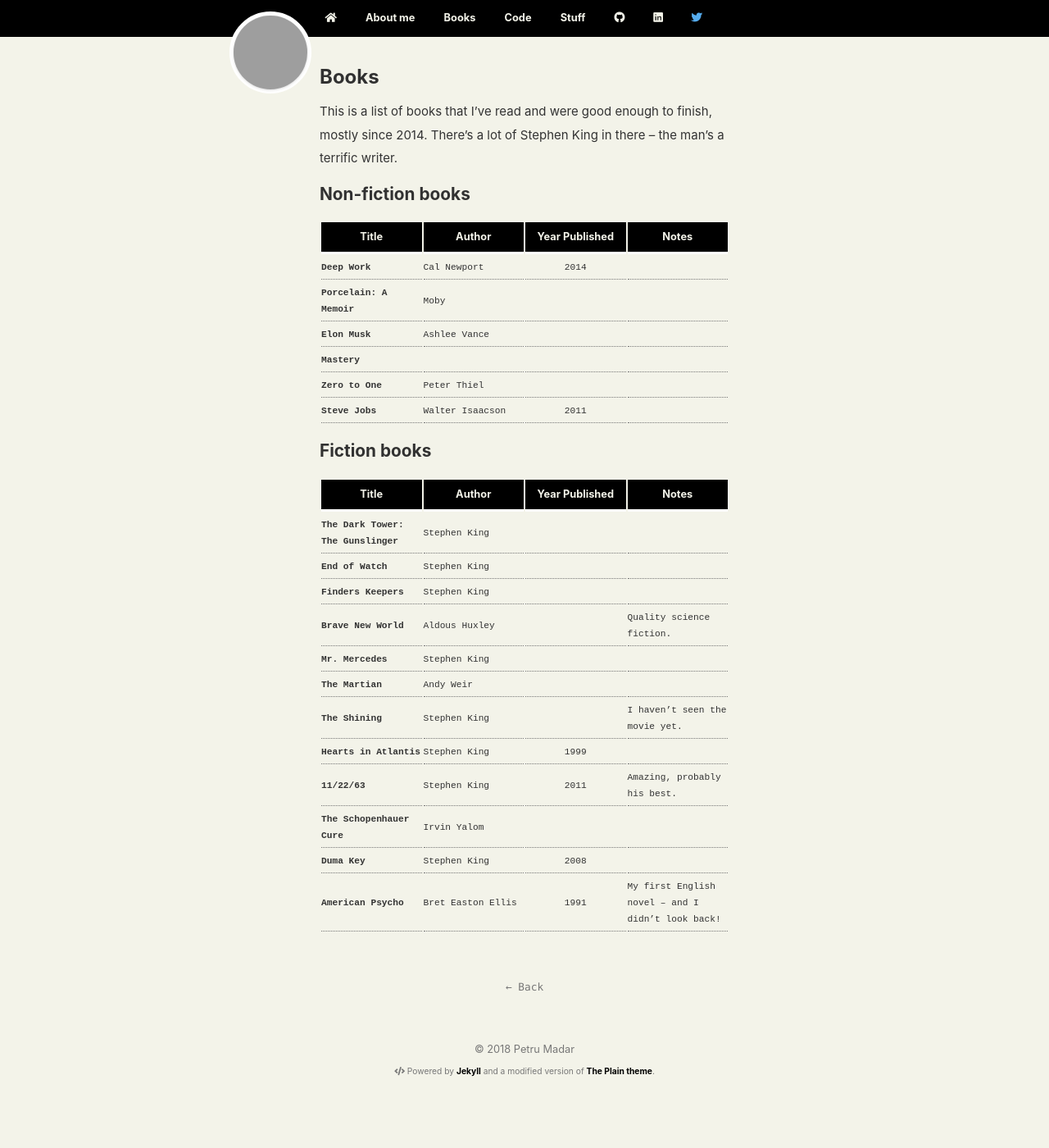
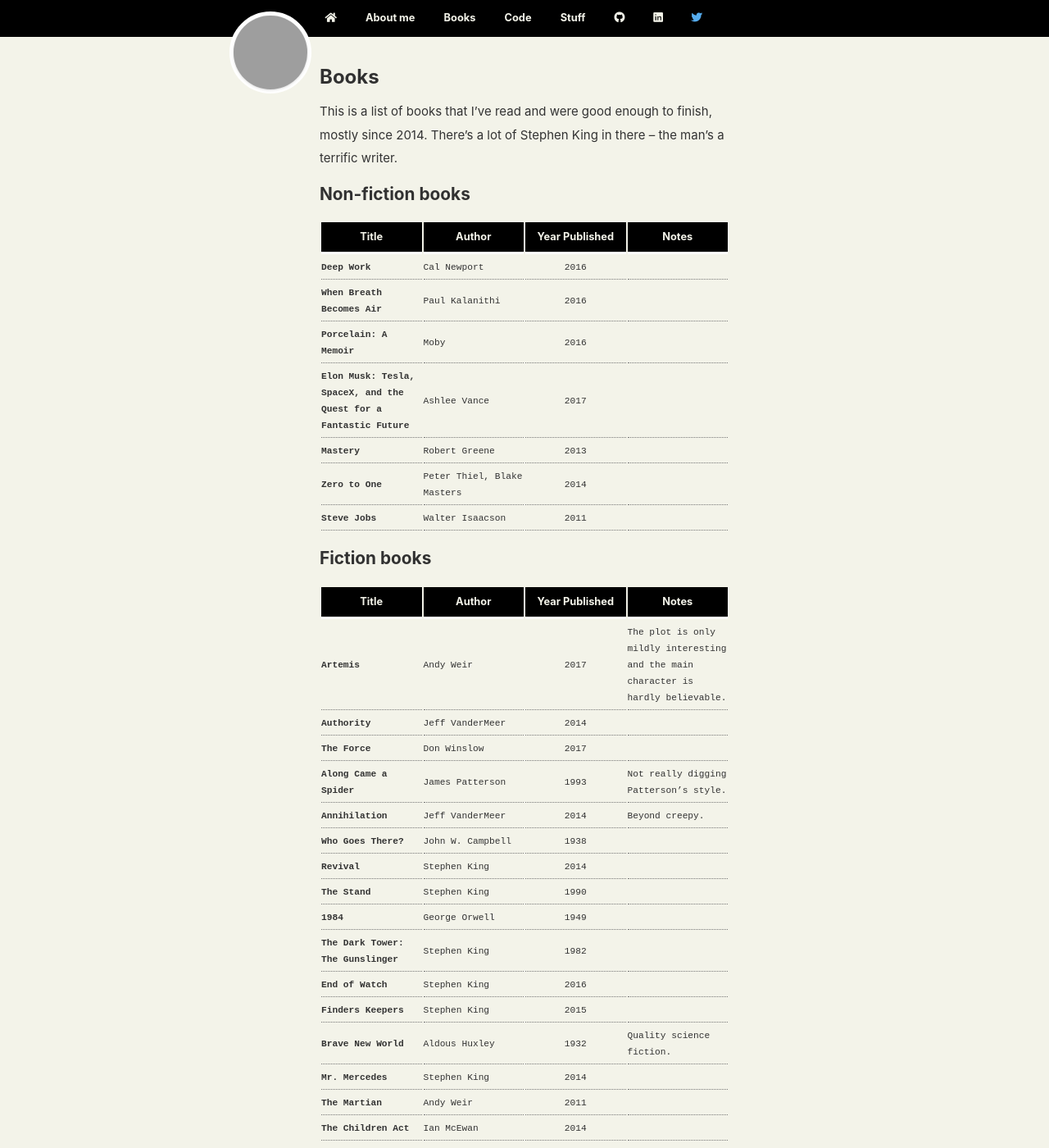
Before and after one commit to petru/prologue, a Jekyll site: the page built from books.md, in a window 1280 px wide and 1400 px high. Shown: the whole window at 82% size. Built offline with Jekyll 4.4.1, drawn with Linux system fonts in a browser that asks for light colours; nearby versions of some CDN libraries; grey boxes are pictures that could not be loaded.

Commit message:
Add more books

```diff
--- a/books.md
+++ b/books.md
@@ -9,11 +9,12 @@
 
 Title | Author | Year Published | Notes
 ---   | ---    | :---:  | ---
-**Deep Work** | Cal Newport | 2014 |
-**Porcelain: A Memoir** | Moby | |
-**Elon Musk** | Ashlee Vance | |
-**Mastery** | | |
-**Zero to One** | Peter Thiel | |
+**Deep Work** | Cal Newport | 2016 |
+**When Breath Becomes Air** | Paul Kalanithi | 2016 |
+**Porcelain: A Memoir** | Moby | 2016 |
+**Elon Musk: Tesla, SpaceX, and the Quest for a Fantastic Future** | Ashlee Vance | 2017 |
+**Mastery** | Robert Greene | 2013 |
+**Zero to One** | Peter Thiel, Blake Masters | 2014 |
 **Steve Jobs** | Walter Isaacson | 2011 |
 
 
@@ -21,15 +22,25 @@
 
 Title | Author | Year Published | Notes
 ---   | ---    | :---:  | ---
-**The Dark Tower: The Gunslinger** | Stephen King | |
-**End of Watch** | Stephen King | |
-**Finders Keepers** | Stephen King | |
-**Brave New World** | Aldous Huxley | | Quality science fiction.
-**Mr. Mercedes** | Stephen King | |
-**The Martian** | Andy Weir | |
-**The Shining** | Stephen King | | I haven't seen the movie yet.
+**Artemis** | Andy Weir | 2017 | The plot is only mildly interesting and the main character is hardly believable.
+**Authority** | Jeff VanderMeer | 2014 |
+**The Force** | Don Winslow | 2017 |
+**Along Came a Spider** | James Patterson | 1993 | Not really digging Patterson's style.
+**Annihilation** | Jeff VanderMeer | 2014 | Beyond creepy.
+**Who Goes There?** | John W. Campbell | 1938 |
+**Revival** | Stephen King | 2014 |
+**The Stand** | Stephen King | 1990 |
+**1984** | George Orwell | 1949 |
+**The Dark Tower: The Gunslinger** | Stephen King | 1982 |
+**End of Watch** | Stephen King | 2016 |
+**Finders Keepers** | Stephen King | 2015 |
+**Brave New World** | Aldous Huxley | 1932 | Quality science fiction.
+**Mr. Mercedes** | Stephen King | 2014 |
+**The Martian** | Andy Weir | 2011 |
+**The Children Act** | Ian McEwan | 2014 |
+**The Shining** | Stephen King | 1977 | I haven't seen the movie yet.
 **Hearts in Atlantis** | Stephen King | 1999 |
 **11/22/63** | Stephen King | 2011 | Amazing, probably his best.
-**The Schopenhauer Cure** | Irvin Yalom | |
+**The Schopenhauer Cure** | Irvin Yalom | 2005 |
 **Duma Key** | Stephen King | 2008 |
 **American Psycho** | Bret Easton Ellis | 1991 | My first English novel -- and I didn't look back!
```
